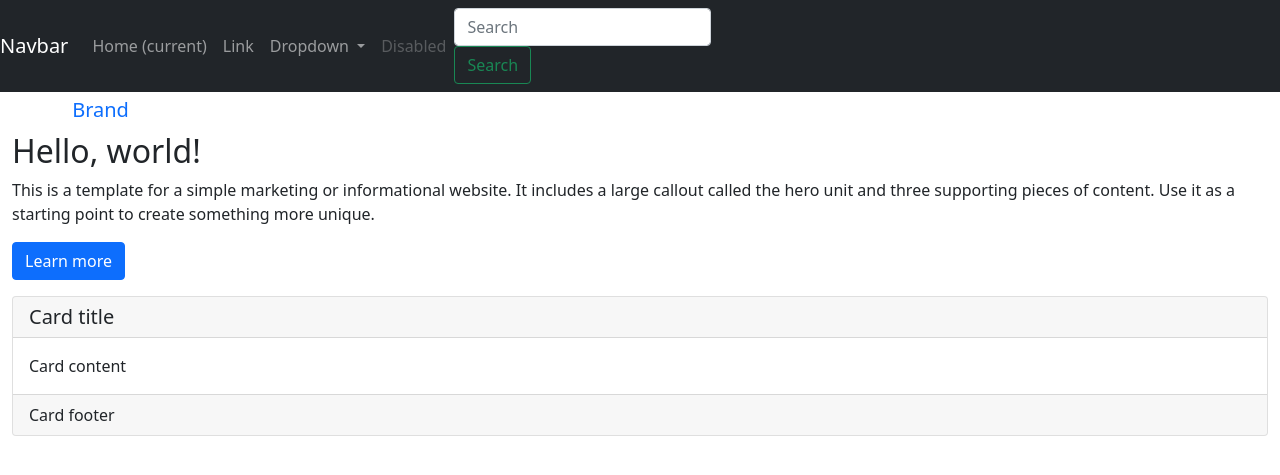
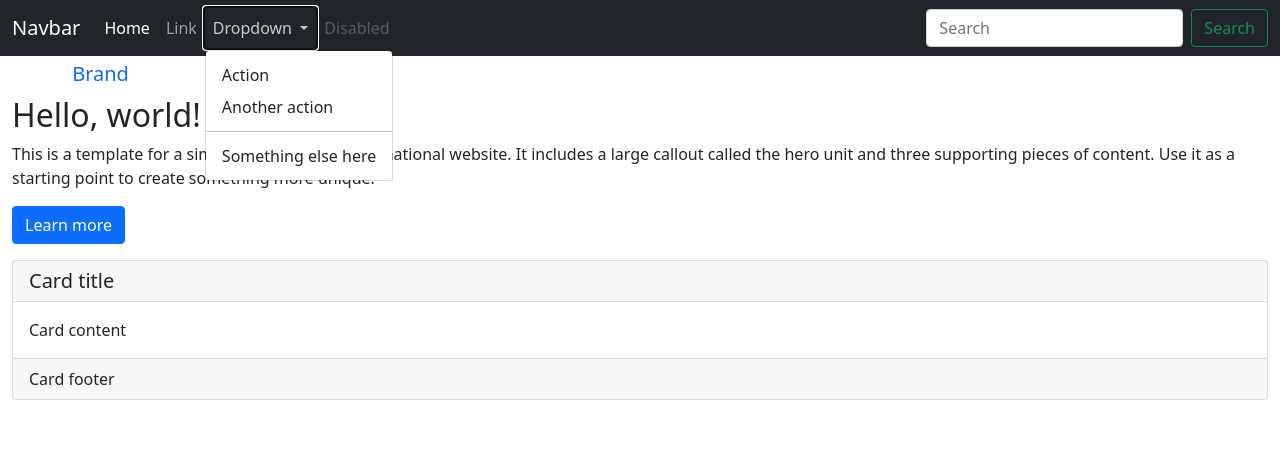
Before and after one commit to ViniciusBrag/project-django, a Django app: page / in a window 1280 px wide, after a click on "Dropdown". Shown: the top 475 px of the page. Run offline with Django 4.2, Linux system fonts and the light colour scheme; some libraries are stand-ins or nearby versions.

Commit message:
home.py update for bootstrap

```diff
--- a/pythondjango/base/templates/base/home.html
+++ b/pythondjango/base/templates/base/home.html
@@ -1,3 +1,4 @@
+{% load static %}
 <!DOCTYPE html>
 <html lang="en">
 <head>
@@ -10,50 +11,53 @@
     <meta name="description" content="Source code generated using layoutit.com">
     <meta name="author" content="LayoutIt!">
 
-    <link href="/static/css/bootstrap.min.css" rel="stylesheet">
-    <link href="/static/css/style.css" rel="stylesheet">
-    <script src="/static/js/jquery.min.js"></script>
-    <script src="/static/js/bootstrap.min.js"></script>
-    <script src="/static/js/scripts.js"></script>
+    <link href= "{% static 'css/bootstrap.min.css' %}" rel="stylesheet">
+    <link href= "{% static 'css/style.css' %}" rel="stylesheet">
+    <script src="{% static 'js/jquery.min.js' %}"></script>
+    <script src="{% static 'js/bootstrap.min.js' %}"></script>
+    <script src="{% static 'js/scripts.js' %}"></script>
+
 
 </head>
 <body>
 
-<nav class="navbar navbar-expand-lg navbar-dark bg-dark">
+    <nav class="navbar navbar-expand-lg navbar navbar-dark bg-dark">
+        <div class="container-fluid">
           <a class="navbar-brand" href="#">Navbar</a>
-  <button class="navbar-toggler" type="button" data-toggle="collapse" data-target="#navbarSupportedContent" aria-controls="navbarSupportedContent" aria-expanded="false" aria-label="Toggle navigation">
+          <button class="navbar-toggler" type="button" data-bs-toggle="collapse" data-bs-target="#navbarSupportedContent" aria-controls="navbarSupportedContent" aria-expanded="false" aria-label="Toggle navigation">
             <span class="navbar-toggler-icon"></span>
           </button>
-
           <div class="collapse navbar-collapse" id="navbarSupportedContent">
-    <ul class="navbar-nav mr-auto">
-      <li class="nav-item active">
-        <a class="nav-link" href="#">Home <span class="sr-only">(current)</span></a>
+            <ul class="navbar-nav me-auto mb-2 mb-lg-0">
+              <li class="nav-item">
+                <a class="nav-link active" aria-current="page" href="#">Home</a>
               </li>
               <li class="nav-item">
                 <a class="nav-link" href="#">Link</a>
               </li>
               <li class="nav-item dropdown">
-        <a class="nav-link dropdown-toggle" href="#" id="navbarDropdown" role="button" data-toggle="dropdown" aria-haspopup="true" aria-expanded="false">
+                <a class="nav-link dropdown-toggle" href="#" id="navbarDropdown" role="button" data-bs-toggle="dropdown" aria-expanded="false">
                   Dropdown
                 </a>
-        <div class="dropdown-menu" aria-labelledby="navbarDropdown">
-          <a class="dropdown-item" href="#">Action</a>
-          <a class="dropdown-item" href="#">Another action</a>
-          <div class="dropdown-divider"></div>
-          <a class="dropdown-item" href="#">Something else here</a>
-        </div>
+                <ul class="dropdown-menu" aria-labelledby="navbarDropdown">
+                  <li><a class="dropdown-item" href="#">Action</a></li>
+                  <li><a class="dropdown-item" href="#">Another action</a></li>
+                  <li><hr class="dropdown-divider"></li>
+                  <li><a class="dropdown-item" href="#">Something else here</a></li>
+                </ul>
               </li>
               <li class="nav-item">
-        <a class="nav-link disabled" href="#" tabindex="-1" aria-disabled="true">Disabled</a>
+                <a class="nav-link disabled">Disabled</a>
               </li>
             </ul>
-    <form class="form-inline my-2 my-lg-0">
-      <input class="form-control mr-sm-2" type="search" placeholder="Search" aria-label="Search">
-      <button class="btn btn-outline-success my-2 my-sm-0" type="submit">Search</button>
+            <form class="d-flex">
+              <input class="form-control me-2" type="search" placeholder="Search" aria-label="Search">
+              <button class="btn btn-outline-success" type="submit">Search</button>
             </form>
           </div>
+        </div>
       </nav>
+
 
 
 <div class="container-fluid">
@@ -142,6 +146,4 @@
         </div>
     </div>
 </div>
-
 </body>
-</html>
```
Lines whose indentation alone changed are shown as unchanged.
